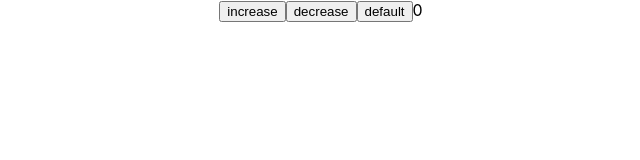
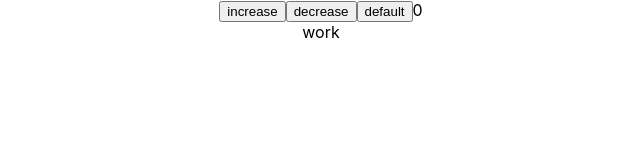
Before and after one commit to Fooagsmart/driva, a React (Create React App) app: page / in a window 1280 px wide. Shown: the top 160 px of the page, without its empty margins (319-959 px from the left). Built offline with nearby package versions, Linux system fonts and the light colour scheme.

Commit message:
condition

```diff
--- a/src/App.js
+++ b/src/App.js
@@ -1,5 +1,6 @@
 import { useState } from 'react';
 import './App.css';
+import Condition from './Condition';
 
 function App() {
 
@@ -23,6 +24,7 @@ function App() {
       <button onClick={reset}>default</button>
 
       {count}
+      < Condition />
     </div>
   );
 }
--- /dev/null
+++ b/src/Condition.js
@@ -0,0 +1,11 @@
+import React from 'react'
+
+const Condition = () => {
+  return (
+    <div>
+      work
+    </div>
+  )
+}
+
+export default Condition
```
